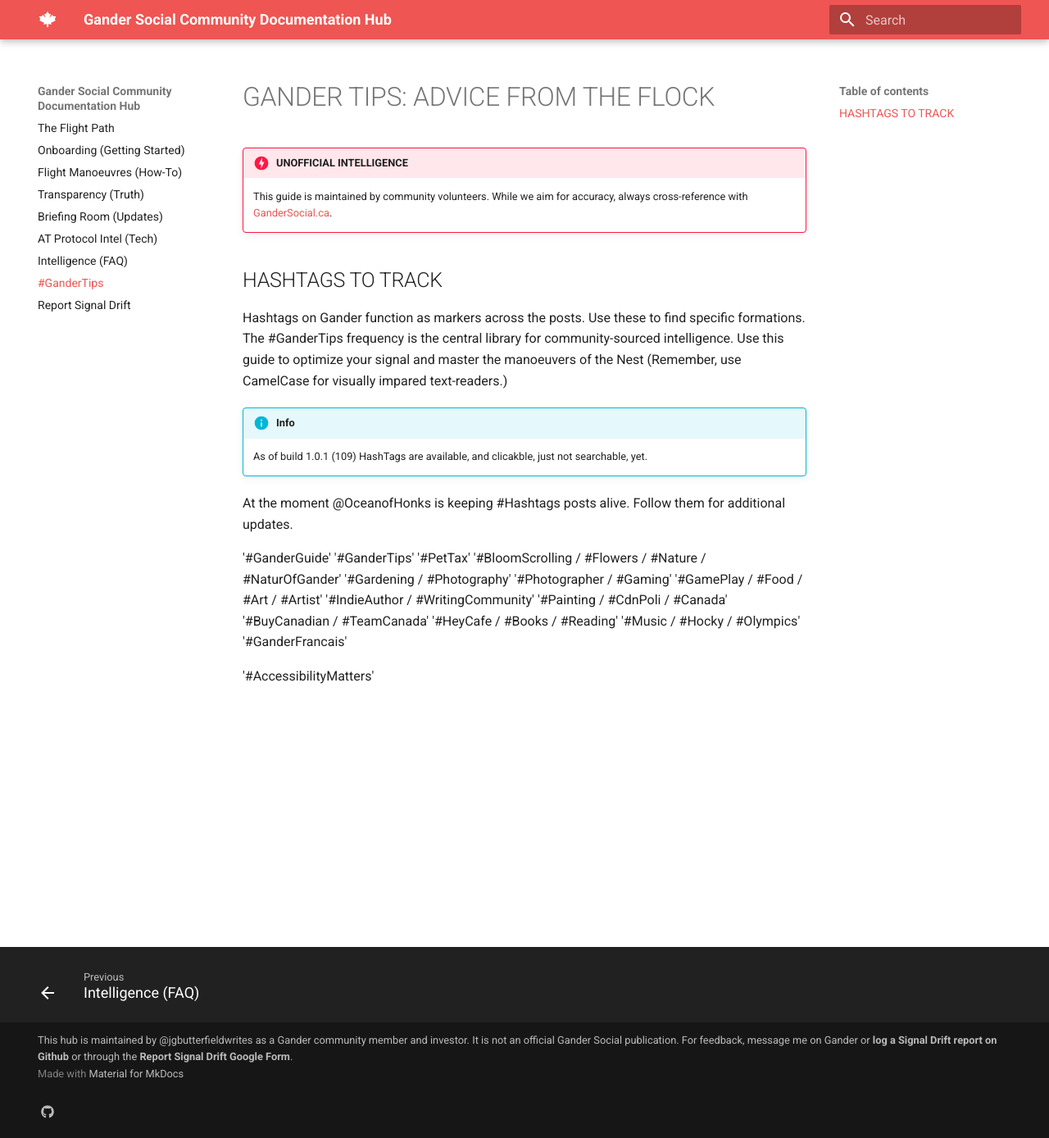
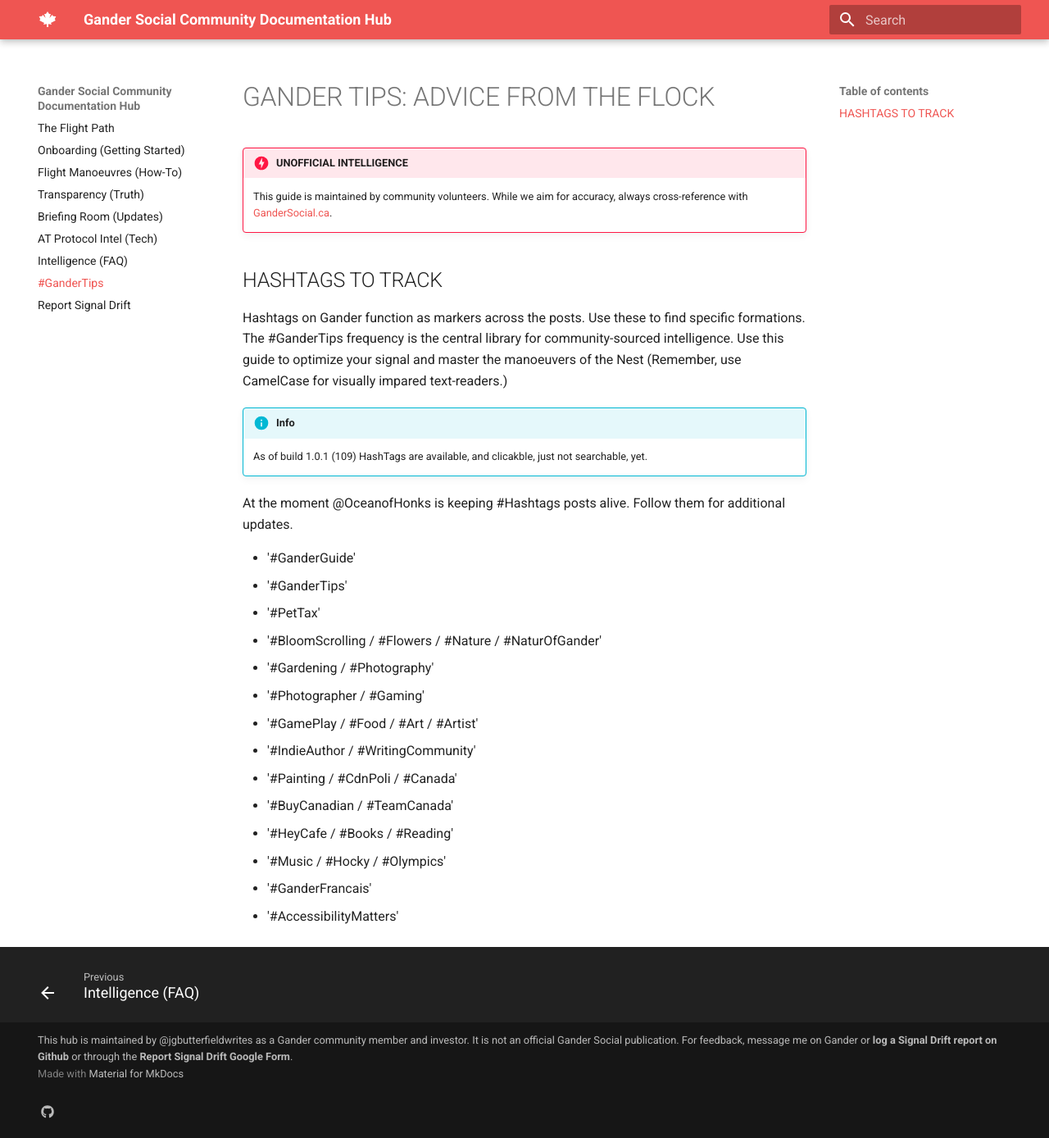
Before and after one commit to jasonbutt/gander-social-docs, an MkDocs documentation site: the page built from docs/gander-tips.md, in a window 1280 px wide and 1388 px high. Shown: the whole window at 82% size. Built offline with MkDocs 1.6.1 and Material for MkDocs 9.7.7, drawn with Linux system fonts in a browser that asks for light colours.

Commit message:
Fix Hashatg page

```diff
--- a/docs/gander-tips.md
+++ b/docs/gander-tips.md
@@ -13,18 +13,17 @@
 
 At the moment @OceanofHonks is keeping #Hashtags posts alive. Follow them for additional updates.
 
-'#GanderGuide'
-'#GanderTips'
-'#PetTax'
-'#BloomScrolling / #Flowers / #Nature / #NaturOfGander'
-'#Gardening / #Photography'
-'#Photographer / #Gaming'
-'#GamePlay / #Food / #Art / #Artist'
-'#IndieAuthor / #WritingCommunity'
-'#Painting / #CdnPoli / #Canada'
-'#BuyCanadian / #TeamCanada'
-'#HeyCafe / #Books / #Reading'
-'#Music / #Hocky / #Olympics'
-'#GanderFrancais'
-
-'#AccessibilityMatters'
+* '#GanderGuide'
+* '#GanderTips'
+* '#PetTax'
+* '#BloomScrolling / #Flowers / #Nature / #NaturOfGander'
+* '#Gardening / #Photography'
+* '#Photographer / #Gaming'
+* '#GamePlay / #Food / #Art / #Artist'
+* '#IndieAuthor / #WritingCommunity'
+* '#Painting / #CdnPoli / #Canada'
+* '#BuyCanadian / #TeamCanada'
+* '#HeyCafe / #Books / #Reading'
+* '#Music / #Hocky / #Olympics'
+* '#GanderFrancais'
+* '#AccessibilityMatters'
```
